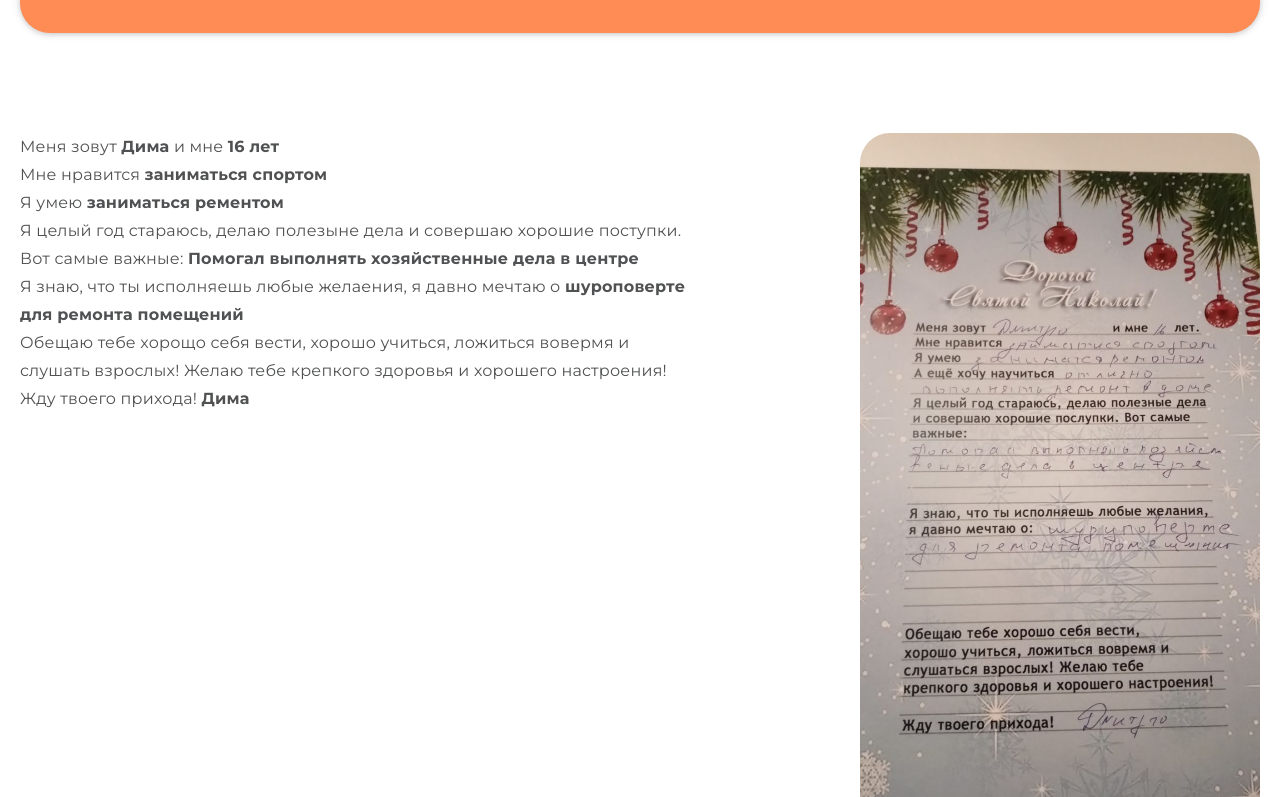
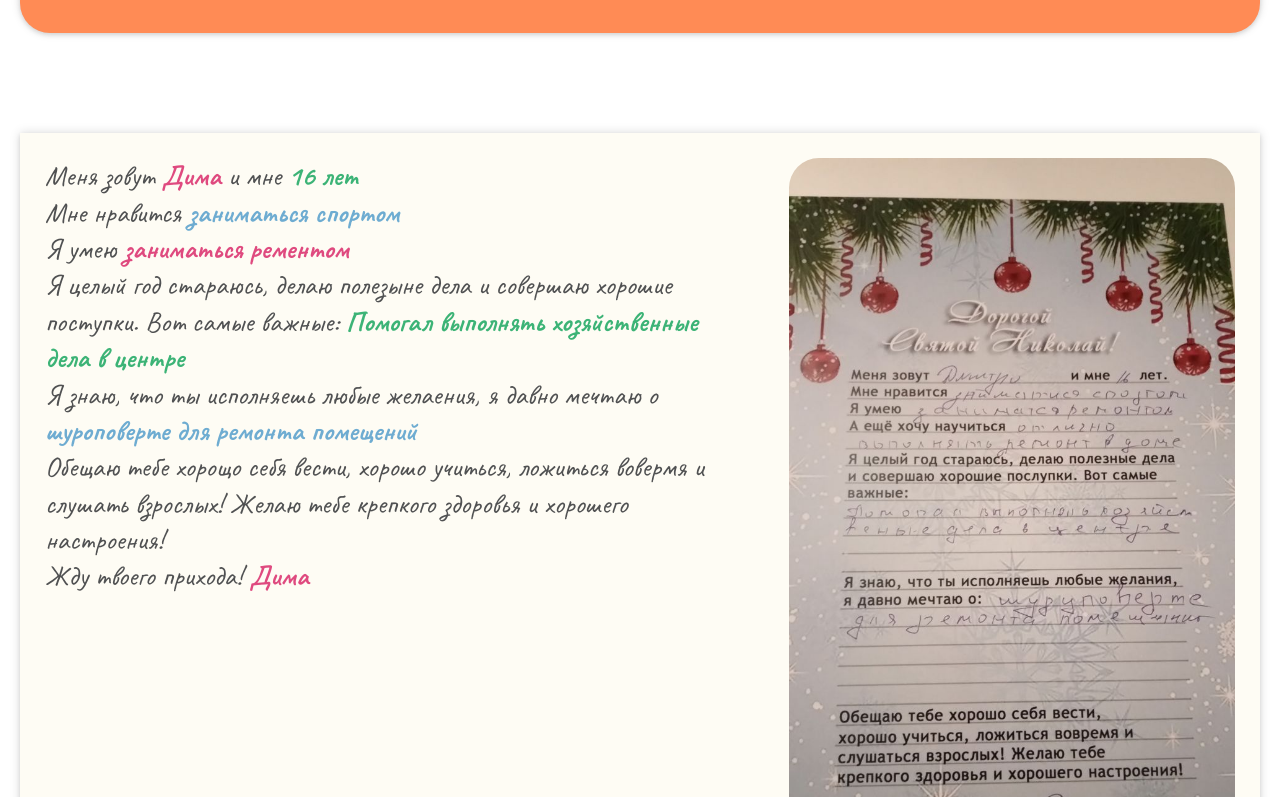
Before and after one commit to SobolRR/h2h_dreams_react, a React (Create React App) app: page /dreams/1 in a window 1280 px wide. Shown: the part 543-1340 px from the top of the page. Built offline with nearby package versions, Linux system fonts and the light colour scheme; a web font is replaced by a local one.

Commit message:
update styles

```diff
--- a/src/DreamDetail.jsx
+++ b/src/DreamDetail.jsx
@@ -17,32 +17,34 @@ function DreamDetail() {
 
         <div class="dream-descroption">
           <div class="dream-descroption__row">
-            <div class="dream-descroption__col">
+            <div class="dream-descroption__col dream-descroption__col--text">
               <div>
                 <span>
-                  Меня зовут <b>{detail.name}</b> и мне <b>{detail.age}</b>
+                  Меня зовут <b className="accent-red">{detail.name}</b> и мне{" "}
+                  <b className="accent-green">{detail.age}</b>
                 </span>
               </div>
               <div>
                 <span>
-                  Мне нравится <b>{detail.like}</b>
+                  Мне нравится <b className="accent-blue">{detail.like}</b>
                 </span>
               </div>
               <div>
                 <span>
-                  Я умею <b>{detail.skill}</b>
+                  Я умею <b className="accent-red">{detail.skill}</b>
                 </span>
               </div>
               <div>
                 <span>
                   Я целый год стараюсь, делаю полезыне дела и совершаю хорошие
-                  поступки. Вот самые важные: <b>{detail.action}</b>
+                  поступки. Вот самые важные:{" "}
+                  <b className="accent-green">{detail.action}</b>
                 </span>
               </div>
               <div>
                 <span>
                   Я знаю, что ты исполняешь любые желаения, я давно мечтаю о{" "}
-                  <b>{detail.dream}</b>
+                  <b className="accent-blue">{detail.dream}</b>
                 </span>
               </div>
               <div>
@@ -54,7 +56,8 @@ function DreamDetail() {
               </div>
               <div>
                 <span>
-                  Жду твоего прихода! <b>{detail.name}</b>
+                  Жду твоего прихода!{" "}
+                  <b className="accent-red">{detail.name}</b>
                 </span>
               </div>
             </div>
@@ -67,7 +70,6 @@ function DreamDetail() {
         </div>
 
         <HelpProducts />
-
       </div>
     </main>
   );
--- a/src/scss/components/about-us.scss
+++ b/src/scss/components/about-us.scss
@@ -31,11 +31,36 @@
         }
 
         &--text {
+            position: relative;
             margin-bottom: 30px;
 
             @media (min-width: $desktop) {
                 margin-bottom: 0;
                 max-width: 510px;
+            }
+
+            &:after {
+                z-index: -1;
+                content: '';
+                display: block;
+                position: absolute;
+                bottom: -90px;
+                right: -50px;
+                width: 280px;
+                height: 200px;
+                background-image: url('../../img/tree.svg');
+                background-size: contain;
+                background-repeat: no-repeat;
+
+                @media (min-width: $tabletMin) {
+                    bottom: -130px;
+                    width: 515px;
+                    height: 370px;
+                    right: -150px;
+                }
+                @media (min-width: $desktop) {
+                    bottom: -117px;
+                }
             }
 
             p {
@@ -49,14 +74,16 @@
 
         &--img {
             padding: 15px 15px 0 0;
-
+            margin-bottom: 30px;
+            order: 2;
 
             @media (min-width: $tabletMin) {
                 padding: 60px 30px 0 0;
             }
 
             @media (min-width: $desktop) {
-                padding: 30px 30px 0 30px;
+                padding: 30px 30px 0 0;
+                order: 0;
             }
         }
     }
@@ -67,33 +94,9 @@
     border-radius: 30px;
     position: relative;
 
-    &:after {
-        content: '';
-        display: block;
-        position: absolute;
-        bottom: -90px;
-        right: -50px;
-        width: 280px;
-        height: 200px;
-        background-image: url('../../img/tree.svg');
-        background-size: contain;
-        background-repeat: no-repeat;
-
-        @media (min-width: $tabletMin) {
-            bottom: -130px;
-            width: 515px;
-            height: 370px;
-            right: -100px;
-        }
-        @media (min-width: $desktop) {
-            bottom: -117px;
-        }
-    }
-
     @media (min-width: $desktop) {
         margin-right: auto;
     }
-
 
     img {
         display: block;
--- a/src/scss/components/card-list.scss
+++ b/src/scss/components/card-list.scss
@@ -83,15 +83,15 @@
         padding: 5px;
 
         &.completed {
-            background: #3CB376;
+            background: $accent-green;
         }
 
         &.in-progress {
-            background: #6EACD1;
+            background: $accent-blue;
         }
 
         &.not-completed {
-            background: #DF4A7F;
+            background: $accent-red;
         }
     }
 
--- a/src/scss/components/dream-description.scss
+++ b/src/scss/components/dream-description.scss
@@ -2,8 +2,9 @@
     margin-bottom: 90px;
 
     &__row {
-        margin-left: -25px;
-        margin-right: -25px;
+        background: rgba(253, 250, 233, 0.5);
+        box-shadow: 0 0 10px 0 rgba(0,0,0,.15), 0 2px 4px 0 rgba(0,0,0,.1);
+
         &:not(:last-child) {
             margin-bottom: 40px;
         }
@@ -13,8 +14,6 @@
         }
 
         @media (min-width: $desktop) {
-            margin-left: -80px;
-            margin-right: -80px;
             &:not(:last-child) {
                 margin-bottom: 100px;
             }
@@ -62,17 +61,16 @@
     }
 
     &__col {
-        padding: 0 25px;
+        padding: 25px 25px;
+    }
 
-        @media (min-width: $desktop) {
-            padding: 0 80px;
-        }
+    &__col--text {
+        font-family: 'Caveat', cursive;
+        font-size: 28px;
+        line-height: 1.3;
     }
 
     img {
         border-radius: 30px;
     }
-
-
-
 }
--- a/src/scss/inc/common.scss
+++ b/src/scss/inc/common.scss
@@ -55,6 +55,18 @@ img {
   text-align: right;
 }
 
+.accent-red {
+  color: $accent-red;
+}
+
+.accent-blue {
+  color: $accent-blue;
+}
+
+.accent-green {
+  color: $accent-green;
+}
+
 .title {
   line-height: 1.2;
   font-weight: 600;
--- a/src/scss/inc/font.scss
+++ b/src/scss/inc/font.scss
@@ -1,2 +1,3 @@
 @import url('https://fonts.googleapis.com/css2?family=Montserrat:ital,wght@0,100;0,200;0,300;0,400;0,500;0,600;0,700;0,800;0,900;1,100;1,200;1,300;1,400;1,500;1,600;1,700;1,800;1,900&display=swap');
 @import url('https://fonts.googleapis.com/css2?family=Forum&display=swap');
+@import url('https://fonts.googleapis.com/css2?family=Caveat:wght@400;500;600;700&display=swap');
--- a/src/scss/inc/vars.scss
+++ b/src/scss/inc/vars.scss
@@ -15,6 +15,13 @@ $gray-dark: #3C3C3B;
 $text-default: #505152;
 $gray-e5: #E5E5E5;
 $gray-c4: #C4C4C4;
+$old-lace: #FDFAE9;
+
+
+//accent
+$accent-blue: #6EACD1;
+$accent-green: #3CB376;
+$accent-red: #DF4A7F;
 
 
 //FONTS
```
Also changed, not shown: src/Main.js (+43 -20 lines), 1 other file (tests, documents, lock files or other folders).
